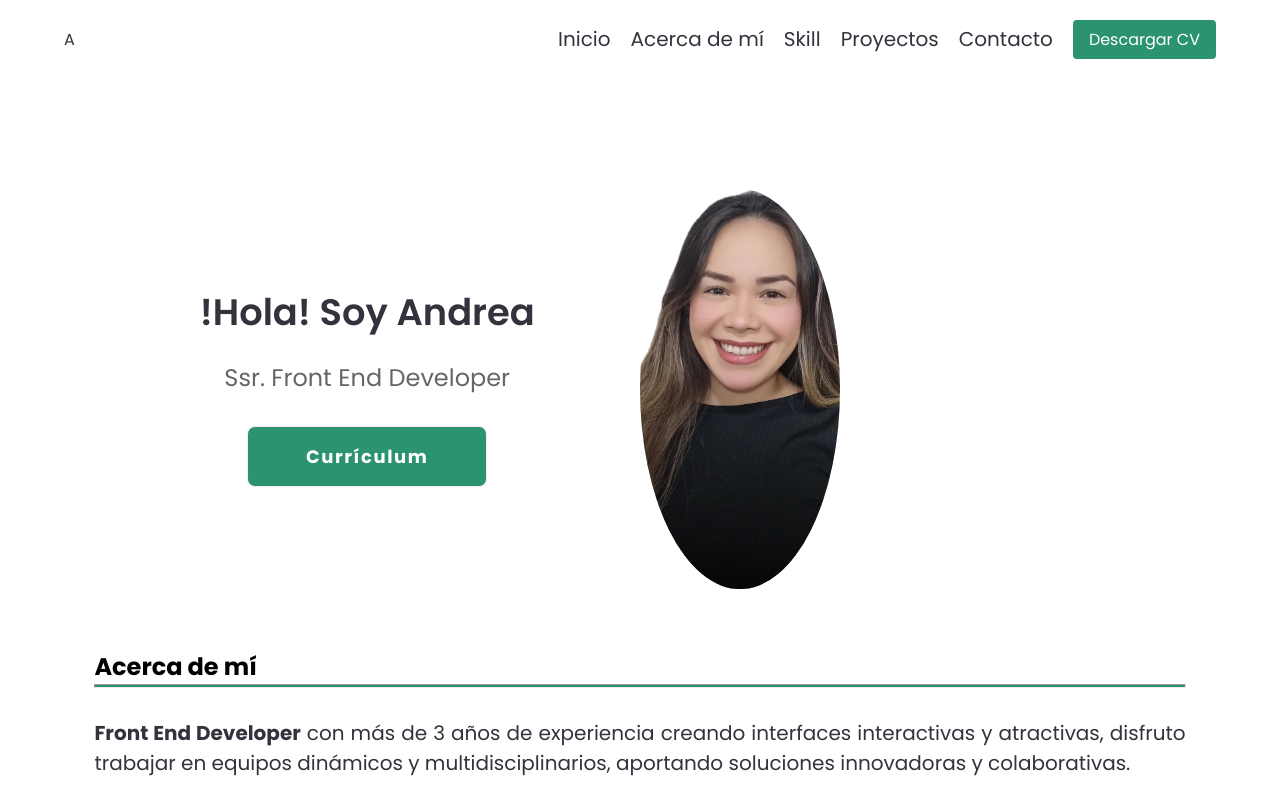
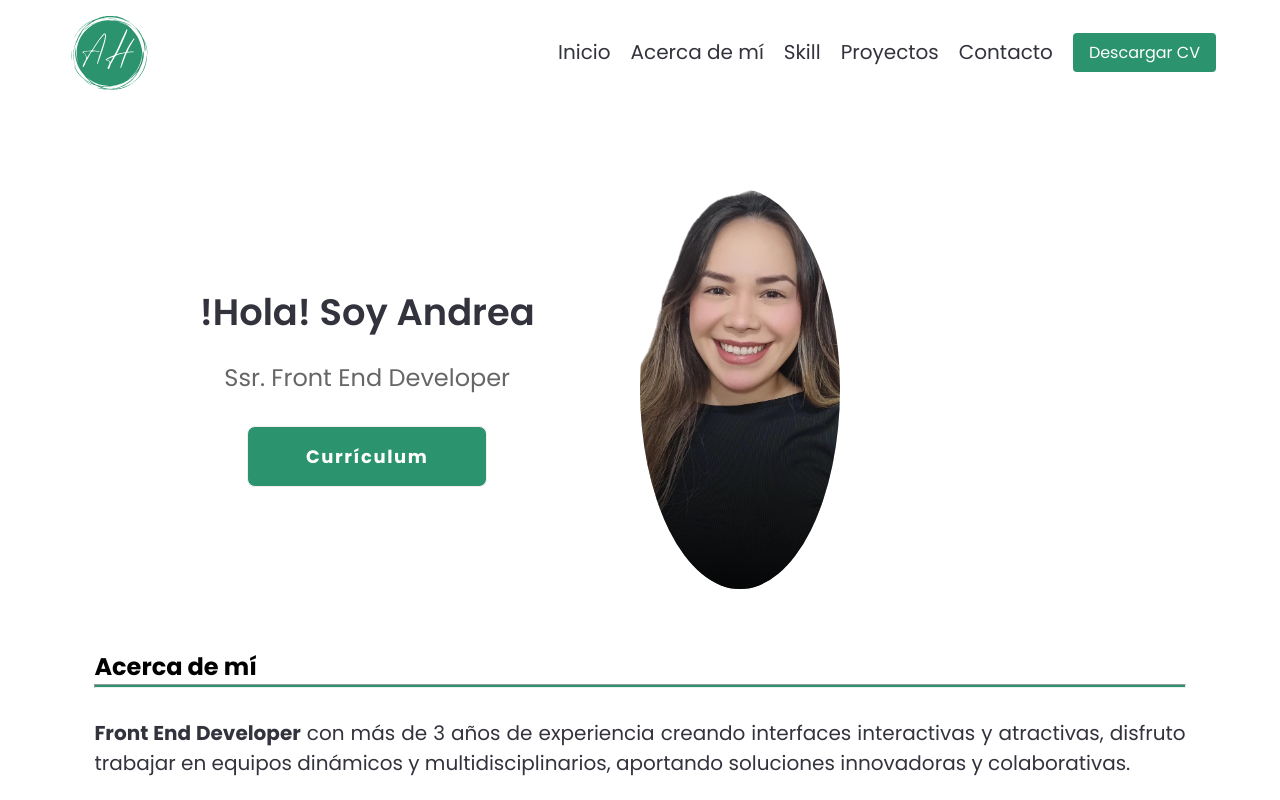
Before and after one commit to andreajhl/portFolio, a Next.js app: page / in a window 1280 px wide. Shown: the top 800 px of the page. Built offline with nearby package versions, Linux system fonts and the light colour scheme.

Commit message:
feat: add brand in nav

```diff
--- a/src/components/menu/styles.scss
+++ b/src/components/menu/styles.scss
@@ -9,7 +9,7 @@
   transition: all 0.4s ease;
 
   &-open {
-    height: 17.5rem;
+    height: max-content;
   }
 }
 
@@ -51,6 +51,12 @@
   .menu-item-link {
     @include text(1.125rem);
   }
+}
+
+@include desktop {
+  .menu-item-link {
+    @include text(1.25rem);
+  }
 
   .menu-list {
     flex-direction: row;
@@ -62,9 +68,3 @@
     display: inline-block;
   }
 }
-
-@include desktop {
-  .menu-item-link {
-    @include text(1.25rem);
-  }
-}
--- a/src/components/navigation/index.jsx
+++ b/src/components/navigation/index.jsx
@@ -6,22 +6,18 @@ import Menu from '@components/menu';
 import HamburgerButton from '@ui/hamburgerButton';
 import classNames from 'classnames';
 import Link from 'next/link';
+import Image from 'next/image';
 import './styles.scss';
 
 const Navigation = () => {
   const [scrollY, setScrollY] = useState(0);
   const [isOpen, setIsOpen] = useState(false);
-  const [isVisible, setIsVisible] = useState(true);
 
   const handleDropdown = () => setIsOpen((prev) => !prev);
 
   useEffect(() => {
     const handleScroll = () => {
-      setScrollY((prevScrollY) => {
-        const currentScrollY = window.scrollY;
-        setIsVisible(!(currentScrollY > prevScrollY && currentScrollY > 50));
-        return currentScrollY;
-      });
+      setScrollY(window.scrollY);
     };
 
     window.addEventListener('scroll', handleScroll);
@@ -32,14 +28,18 @@ const Navigation = () => {
     <header
       aria-label='navigation'
       className={classNames('header', {
-        'header--hidden': !isVisible,
         'header--scroll': scrollY > 2,
       })}
     >
       <nav className='navbar'>
         <div className='navbar-header'>
           <Link className='navbar-brand' href='#' aria-label='go to home'>
-            A
+            <Image
+              fill
+              alt='logo'
+              src='/assets/svg/brand.svg'
+              className='brand'
+            />
           </Link>
           <HamburgerButton handleDropdown={handleDropdown} isOpen={isOpen} />
         </div>
--- a/src/components/navigation/styles.scss
+++ b/src/components/navigation/styles.scss
@@ -9,6 +9,20 @@
   &-header {
     width: 100%;
     @include display-flex(space-between, center);
+  }
+}
+
+.navbar-brand {
+  display: block;
+  height: 4rem;
+  aspect-ratio: 1;
+  position: relative;
+  @include display-flex(center);
+  flex-direction: column;
+
+  .brand {
+    margin-top: .5rem;
+    object-fit: cover;
   }
 }
 
@@ -31,17 +45,22 @@
   &--scroll {
     box-shadow: 0 .43rem .8rem 0 rgba(0, 0, 0, 0.1);
   }
-
-  &--hidden {
-    transform: translateY(-100%);
-    box-shadow: none;
-  }
 }
 
 @include tablet {
   .header {
     padding: .5rem 3rem .5rem;
+  }
+}
+
+@include desktop {
+  .header {
+    padding: .5rem 4rem .5rem;
     background: $main-background;
+  }
+
+  .navbar-brand {
+    height: 5.5rem;
   }
 
   .toggle {
@@ -61,9 +80,3 @@
     }
   }
 }
-
-@include desktop {
-  .header {
-    padding: .5rem 4rem .5rem;
-  }
-}
```
Also changed, not shown: public/assets/svg/brand.svg (added).
